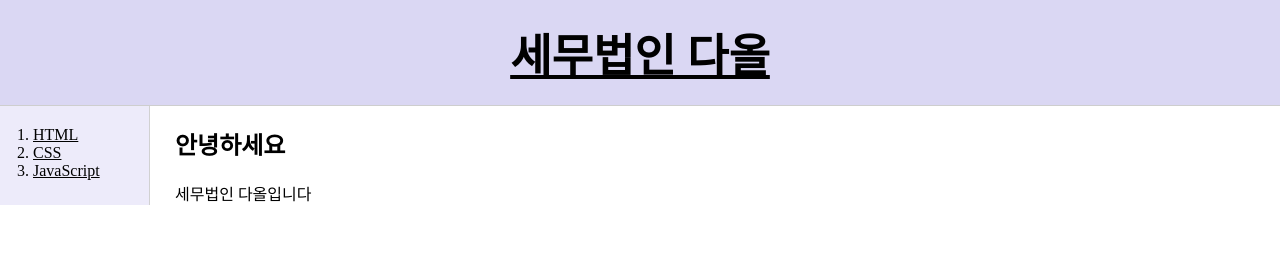
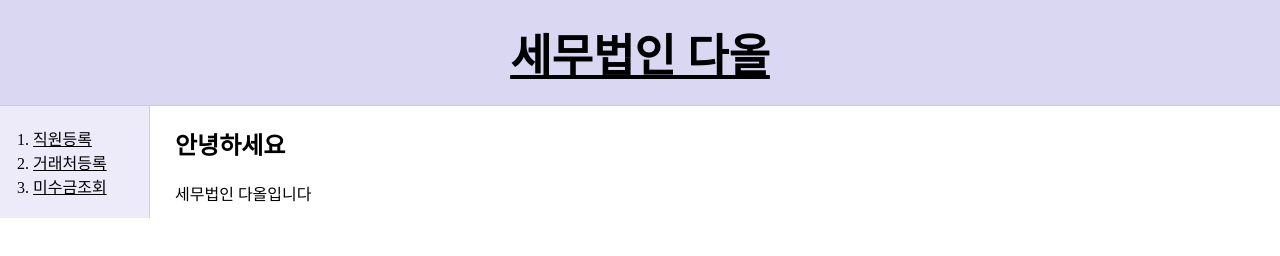
Before and after one commit to adoli840/daalltax, a plain HTML site: page index.html in a window 1280 px wide. Drawn offline with Linux system fonts and the light colour scheme.

Commit message:
Update index.html

```diff
--- a/index.html
+++ b/index.html
@@ -9,9 +9,9 @@
     <h1><a href="index.html">세무법인 다올</a></h1>
     <div id="grid">
      <ol>
-      <li><a href="1.html">HTML</a></li>
-      <li><a href="2.html">CSS</a></li>
-      <li><a href="3.html">JavaScript</a></li>
+      <li><a href="1.html">직원등록</a></li>
+      <li><a href="2.html">거래처등록</a></li>
+      <li><a href="3.html">미수금조회</a></li>
      </ol>
      <div id="article">
       <h2>안녕하세요</h2>
```
